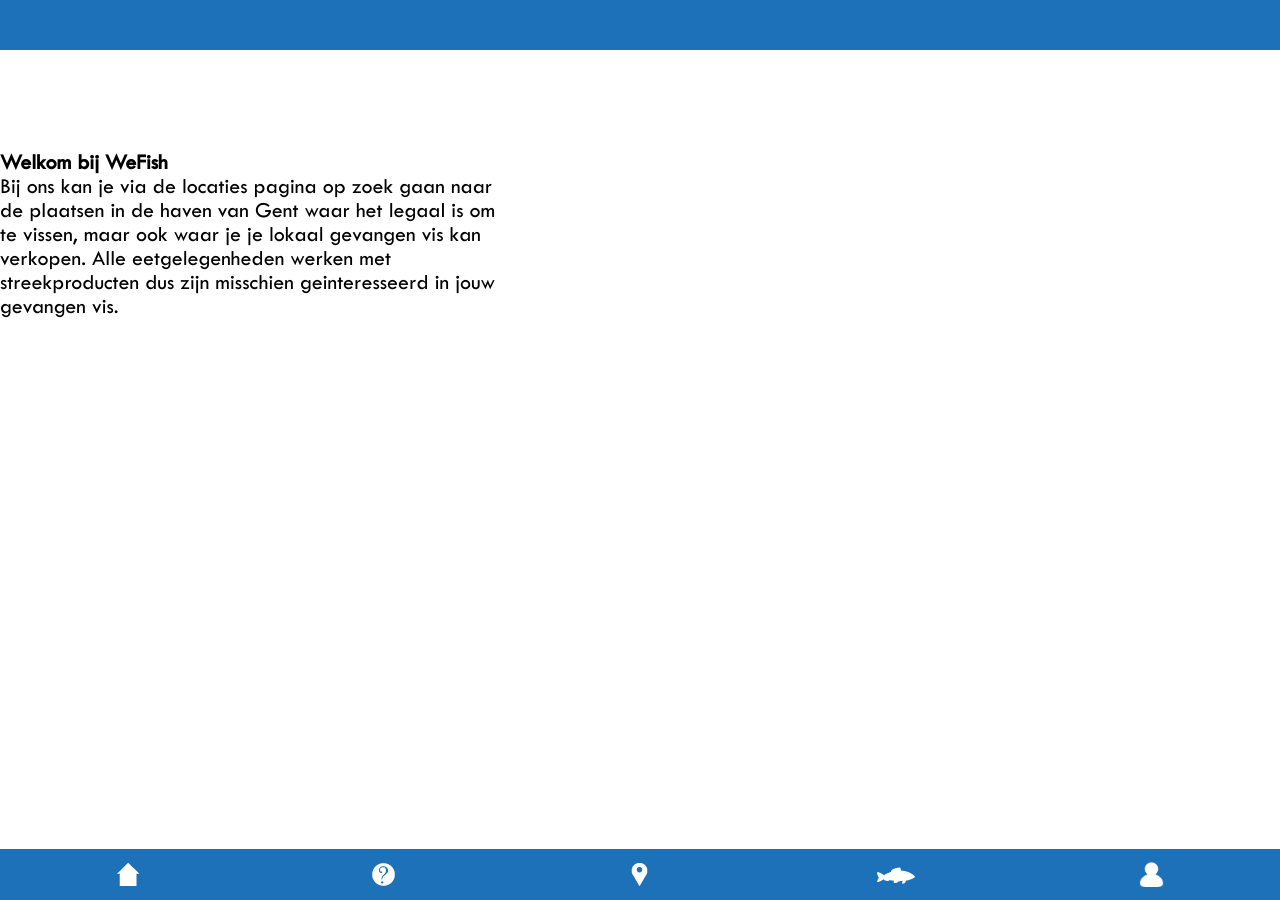
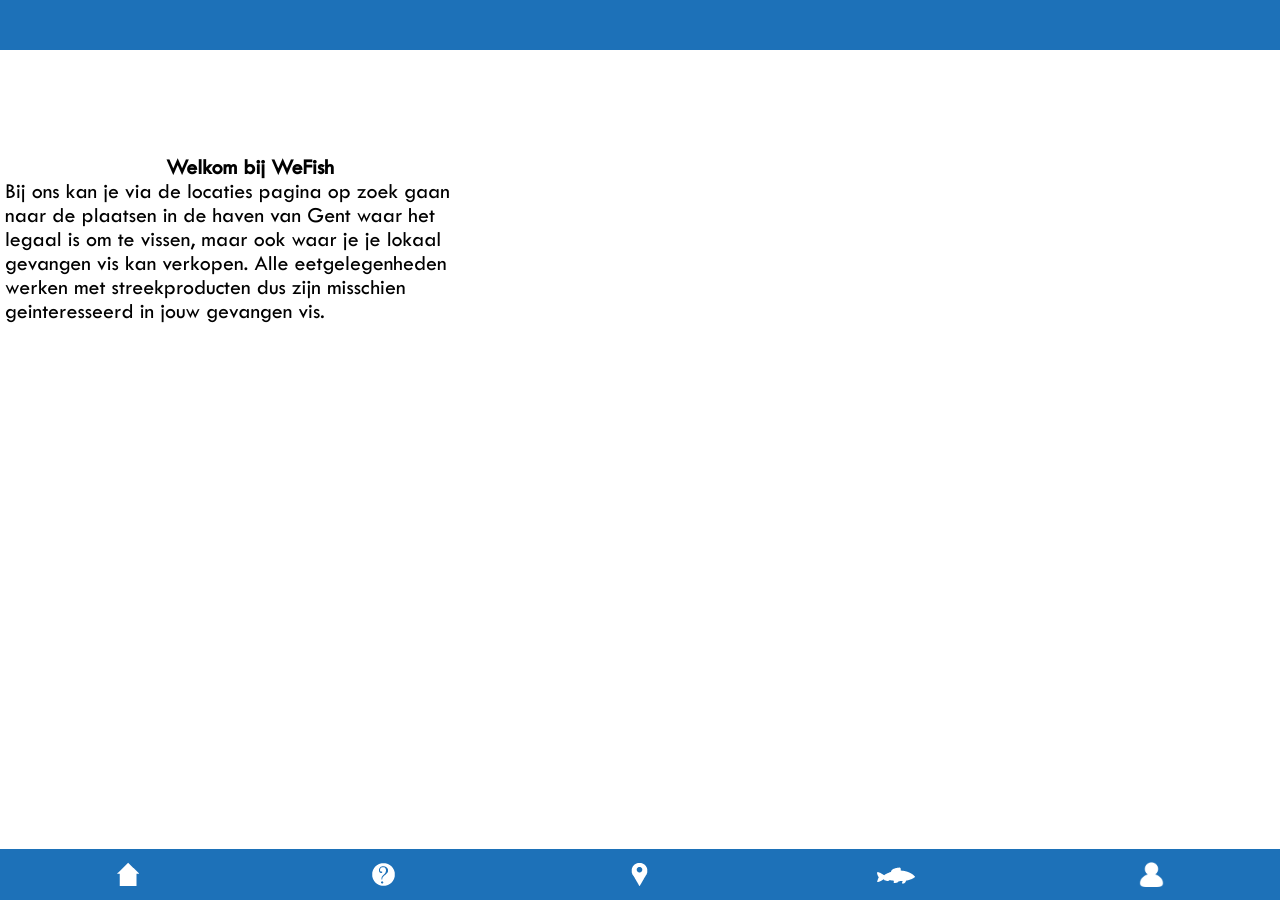
Before and after one commit to svennote/WeFish.github.io, a Jekyll site: the page built from start.html, in a window 1280 px wide. Built offline with Jekyll 4.4.1, drawn with Linux system fonts in a browser that asks for light colours.

Commit message:
aangepast

```diff
--- a/css/pages.scss
+++ b/css/pages.scss
@@ -487,6 +487,13 @@
 .startcontent {
 
 margin-top:150px;
+padding : 5px;
+
+}
+
+.startcontent h1 {
+
+text-align: center;
 
 }
 
```
